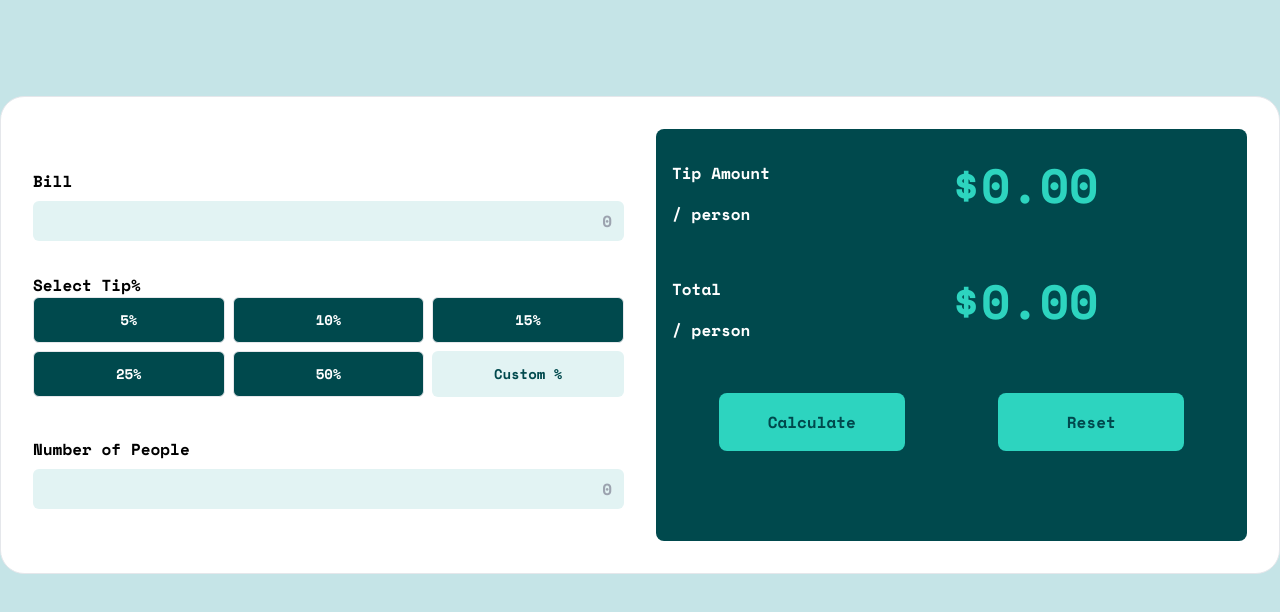
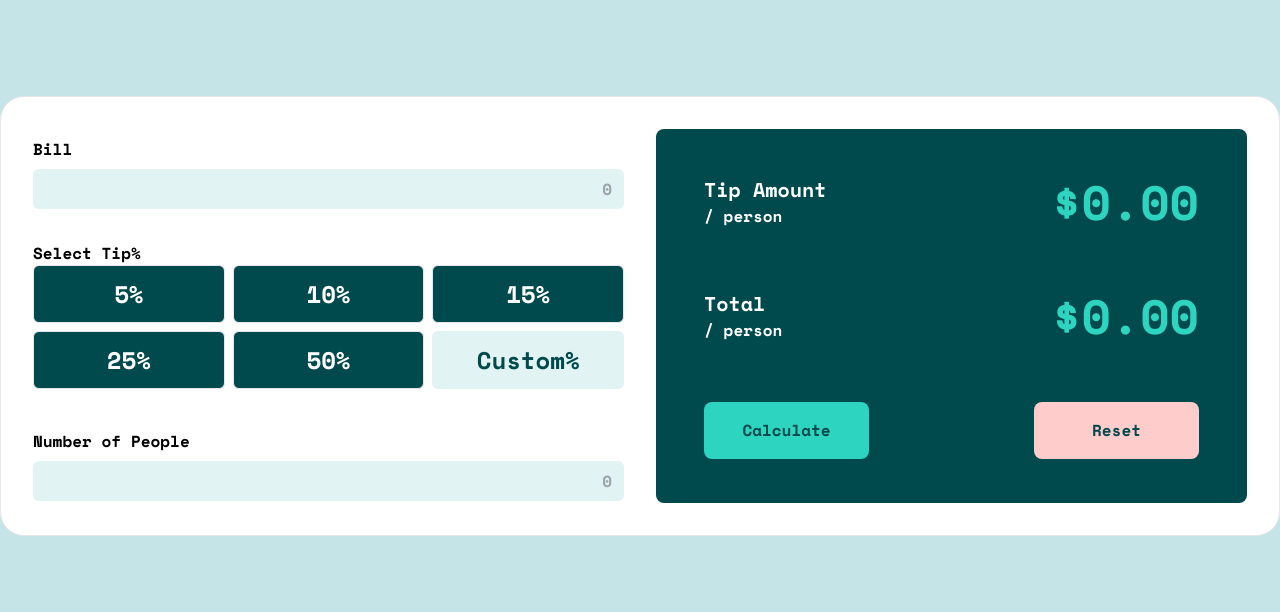
Before and after one commit to mynameisonoda/tip-calculator, a React (Create React App) app: page / in a window 1280 px wide. Shown: the top 612 px of the page. Built offline with nearby package versions, Linux system fonts and the light colour scheme.

Commit message:
Refined alignment and button styling, refactored the RadioButton component to Button, completed custom input field

```diff
--- a/src/babel-plugin-macros.config.js
+++ b/src/babel-plugin-macros.config.js
@@ -1,5 +1,5 @@
 module.exports = {
-    'fontawesome-svg-core': {
-      'license': 'free'
-    }
+  'fontawesome-svg-core': {
+    'license': 'free'
   }
+}
--- a/src/babel.config.js
+++ b/src/babel.config.js
@@ -1,5 +1,5 @@
 module.exports = function (api) {
-    return {
-      plugins: ['macros'],
-    }
+  return {
+    plugins: ['macros'],
   }
+}
--- a/src/components/App.jsx
+++ b/src/components/App.jsx
@@ -1,9 +1,6 @@
 import React, { useState } from "react";
-import RadioButton from "./RadioButton";
+import Button from "./Button";
 
-import { FontAwesomeIcon } from '@fortawesome/react-fontawesome';
-import { faDollarSign } from '@fortawesome/free-solid-svg-icons';
-import { faSolid } from '@fortawesome/fontawesome-svg-core/import.macro';
 
 function App() {
 
@@ -36,6 +33,17 @@ function App() {
                         numOfPeople: prevValue.numOfPeople,
                     }
                 })
+                break;
+            case "tipPercentCustom":
+                const customValue = Number(value) / 100;
+                setBillInfo(prevValue => {
+                    return {
+                        billAmount: prevValue.billAmount,
+                        selectedTip: customValue,
+                        numOfPeople: prevValue.numOfPeople,
+                    }
+                })
+                console.log(customValue);
                 break;
             case "peopleCount":
                 setBillInfo(prevValue => {
@@ -84,74 +92,70 @@ function App() {
         <div className="container relative border rounded-3xl mx-auto my-24 px-8 py-8 bg-white grid grid-cols-2 gap-8">
             <section name="calculations">
                 <form id="bill-form">
-                    <section name="bill-section" className="grid grid-rows-2 py-8">
+                    <section name="bill-section" className="grid grid-rows-2 pb-8">
                         <label htmlFor="bill" className="py-2">Bill</label>
-                        <FontAwesomeIcon icon="fa-solid fa-dollar-sign" />
                         <input type="text" id="bill" name="bill" placeholder="0" className="rounded-md text-right pr-3 bg-[#E2F3F3]" onChange={handleChange} />
                     </section>
-
                     <section name="tip-selection">
                         <label htmlFor="">Select Tip%</label>
-                        <div name="tip-selection-group" className="container grid grid-rows-2 grid-cols-3 gap-2 text-9xl">
+                        <div name="tip-selection-group" className="container grid grid-rows-2 grid-cols-3 gap-2">
 
-                            <RadioButton
+                            <Button
                                 percent_text="5%"
                                 percent_value="0.05"
                                 handleChange={handleChange}
                             />
-                            <RadioButton
+                            <Button
                                 percent_text="10%"
                                 percent_value="0.1"
                                 handleChange={handleChange}
                             />
-                            <RadioButton
+                            <Button
                                 percent_text="15%"
                                 percent_value="0.15"
                                 handleChange={handleChange}
                             />
-                            <RadioButton
+                            <Button
                                 percent_text="25%"
                                 percent_value="0.25"
                                 handleChange={handleChange}
                             />
-                            <RadioButton
+                            <Button
                                 percent_text="50%"
                                 percent_value="0.5"
                                 handleChange={handleChange}
                             />
-                            <input type="text" name="tipPercent" placeholder="Custom %" className="flex border rounded-md py-3 px-4 text-sm text-center bg-[#E2F3F3] hover:bg-gray-50 border-transparent text-[#00494d] placeholder-[#00494d] cursor-pointer" />
+                            <input type="text" name="tipPercentCustom" placeholder="Custom%" onChange={handleChange} className="flex border rounded-md py-3 px-4 text-2xl text-center bg-[#E2F3F3] hover:bg-gray-50 border-transparent text-[#00494d] placeholder-[#00494d] cursor-pointer"/>
                         </div>
                     </section>
 
-                    <section className="grid grid-rows-2 py-8">
-                        <label htmlFor="people-count" className="py-2">Number of People</label>
-                        <FontAwesomeIcon icon="fa-solid fa-dollar-sign" />
+                    <section className="grid grid-rows-2 pt-8 pb-0.5">
+                        <label htmlFor="peopleCount" className="py-2">Number of People</label>
                         <input type="text" name="peopleCount" id="peopleCount" placeholder="0" className="rounded-md text-right pr-3 bg-[#E2F3F3]" onChange={handleChange} />
                     </section>
                 </form>
             </section>
 
-            <section name="results" className="grid grid-rows-3 bg-[#00494d] text-white px-4 py-8 rounded-lg">
-                <div className="grid grid-cols-2">
-                    <div className="grid grid-cols-1">
-                        <p>Tip Amount</p>
+            <section name="results" className="grid grid-rows-3 grid-cols-2 bg-[#00494d] text-white px-12 py-4 rounded-lg">
+
+                    <div className="col-start-1 justify-self-start my-auto">
+                        <p className="text-xl">Tip Amount</p>
                         <p>/ person</p>
                     </div>
-                    <p className="row-span-2 text-5xl text-teal-400">{payment.tipAmount}</p>
-                </div>
+                    <p className="col-start-2 text-5xl text-teal-400 justify-self-end my-auto">{payment.tipAmount}</p>
 
-                <div className="grid grid-cols-2">
-                    <div className="grid grid-cols-1">
-                        <p>Total</p>
+
+
+                    <div className="col-start-1 justify-self-start my-auto">
+                        <p className="text-xl">Total</p>
                         <p>/ person</p>
                     </div>
-                    <p className="row-span-2 text-5xl text-teal-400">{payment.splitPayAmount}</p>
+                    <p className="col-start-2 text-5xl text-teal-400 justify-self-end my-auto">{payment.splitPayAmount}</p>
 
-                </div>
-                <div name="button-container" className="grid grid-cols-2">
-                    <button className="mx-auto bg-teal-400 text-[#00494d] rounded-lg w-8/12 h-1/2 px-4 py-2" onClick={handleCalculation}>Calculate</button>
-                    <button className="mx-auto bg-teal-400 text-[#00494d] rounded-lg w-8/12 h-1/2 px-4 py-2" onClick={resetValues}>Reset</button>
-                </div>
+
+                    <button className="col-start-1 bg-teal-400 hover:bg-[#E2F3F3] text-[#00494d] rounded-lg w-8/12 h-1/2 px-4 py-2 justify-self-start my-auto" onClick={handleCalculation}>Calculate</button>
+                    <button className="col-start-2 bg-[#FFCCCC] hover:bg-[#E2F3F3] text-[#00494d] rounded-lg w-8/12 h-1/2 px-4 py-2 justify-self-end my-auto" onClick={resetValues}>Reset</button>
+
             </section>
         </div>
 
--- /dev/null
+++ b/src/components/Button.jsx
@@ -0,0 +1,10 @@
+import React from "react";
+
+function Button(props) {
+
+    return (
+        <button type="button" name="tipPercent" value={props.percent_value} onClick={props.handleChange} className="flex border rounded-md py-3 px-4 items-center justify-center text-2xl font-medium bg-[#00494d] hover:bg-[#c5e4e7] hover:text-[#00494d] focus:bg-teal-400 text-white cursor-pointer">{props.percent_text}</button>
+    );
+}
+
+export default Button;
--- a/src/components/RadioButton.jsx
+++ /dev/null
@@ -1,13 +0,0 @@
-import React from "react";
-
-function RadioButton(props) {
-    return (
-        <label className="text-2xl flex border rounded-md py-3 px-4 items-center justify-center text-sm font-medium bg-[#00494d] hover:bg-[#c5e4e7] hover:text-[#00494d] peer-checked:bg-teal-400 text-white cursor-pointer">
-            <input type="radio" name="tipPercent" value={props.percent_value} className="sr-only" onChange={props.handleChange} />
-            <span>{props.percent_text}</span>
-            <span className="pointer-events-none absolute rounded-md"></span>
-        </label>
-    );
-}
-
-export default RadioButton;
```
Also changed, not shown: 1 other file (tests, documents, lock files or other folders).
